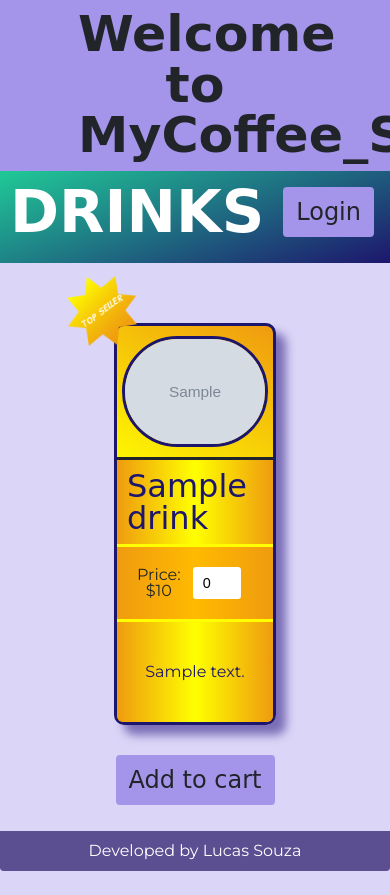
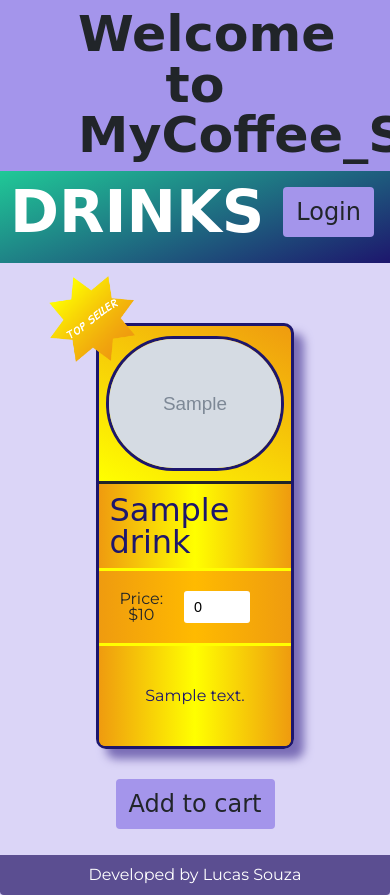
Before and after one commit to LucasGit194/coffee_store, a Flask app: page / in a window 390 px wide; the page is wider, and only the part inside the window is pictured. Shown: the part 101-996 px from the top of that part. Before the commit the page ends 972 px from the top of that part, so only its background shows below. Run offline with Flask 3, Linux system fonts and the light colour scheme; tables that the repository leaves empty hold one stand-in row (values such as "Sample post"); grey boxes marked "Sample" are stand-in pictures; parts of the project's set-up code (start-up, migrations or seed data) failed here and were passed over; some libraries are stand-ins or nearby versions; some web fonts are replaced.

Commit message:
corrected a typo in the styles.css file that made the top seller card display wrong width.

```diff
--- a/static/styles.css
+++ b/static/styles.css
@@ -1005,7 +1005,7 @@ input[type=number] {
     }
 
     .top-seller-card {
-        width: 70%vh;
+        width: 70%;
         flex-direction: column;
     }
 
```
